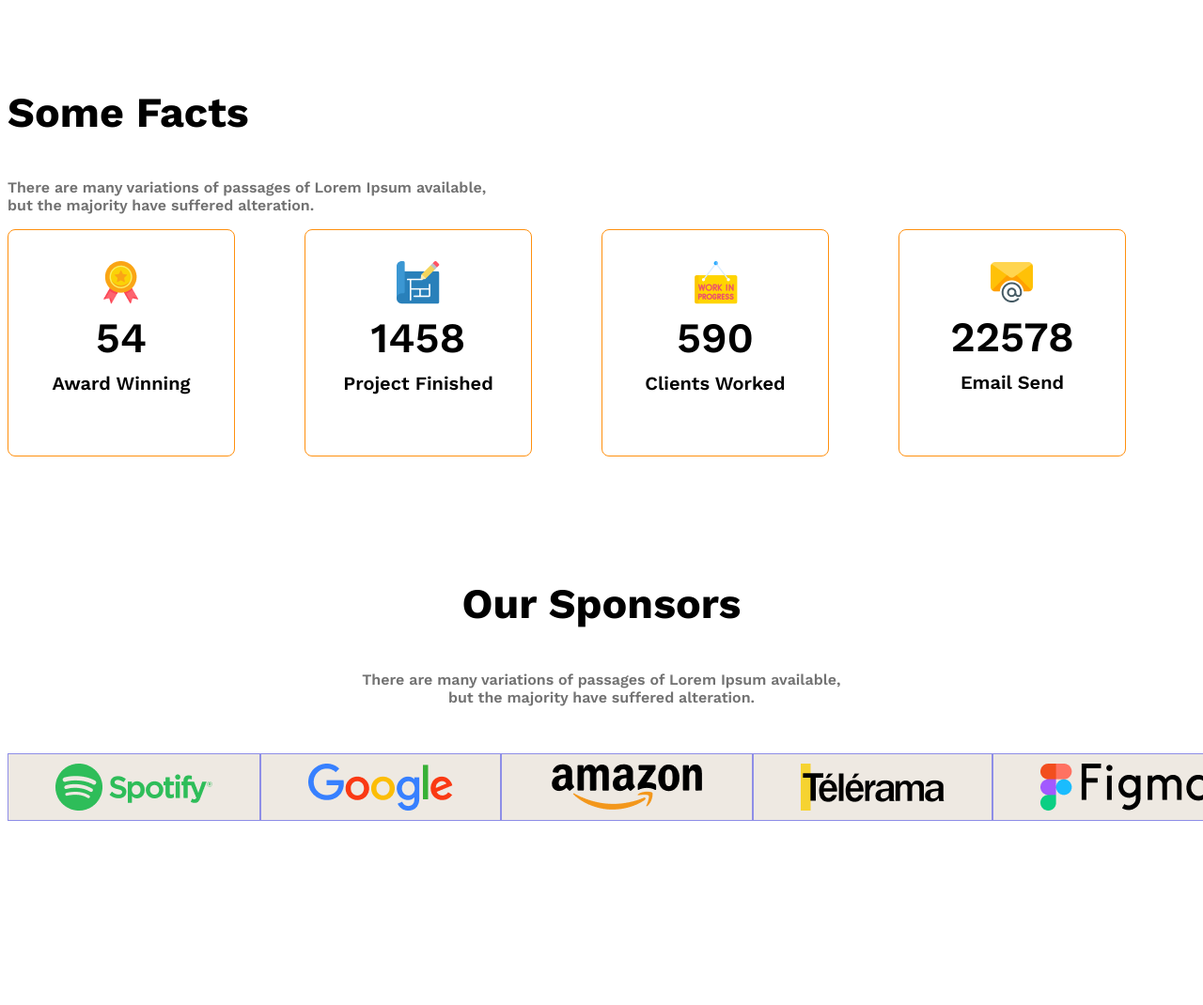
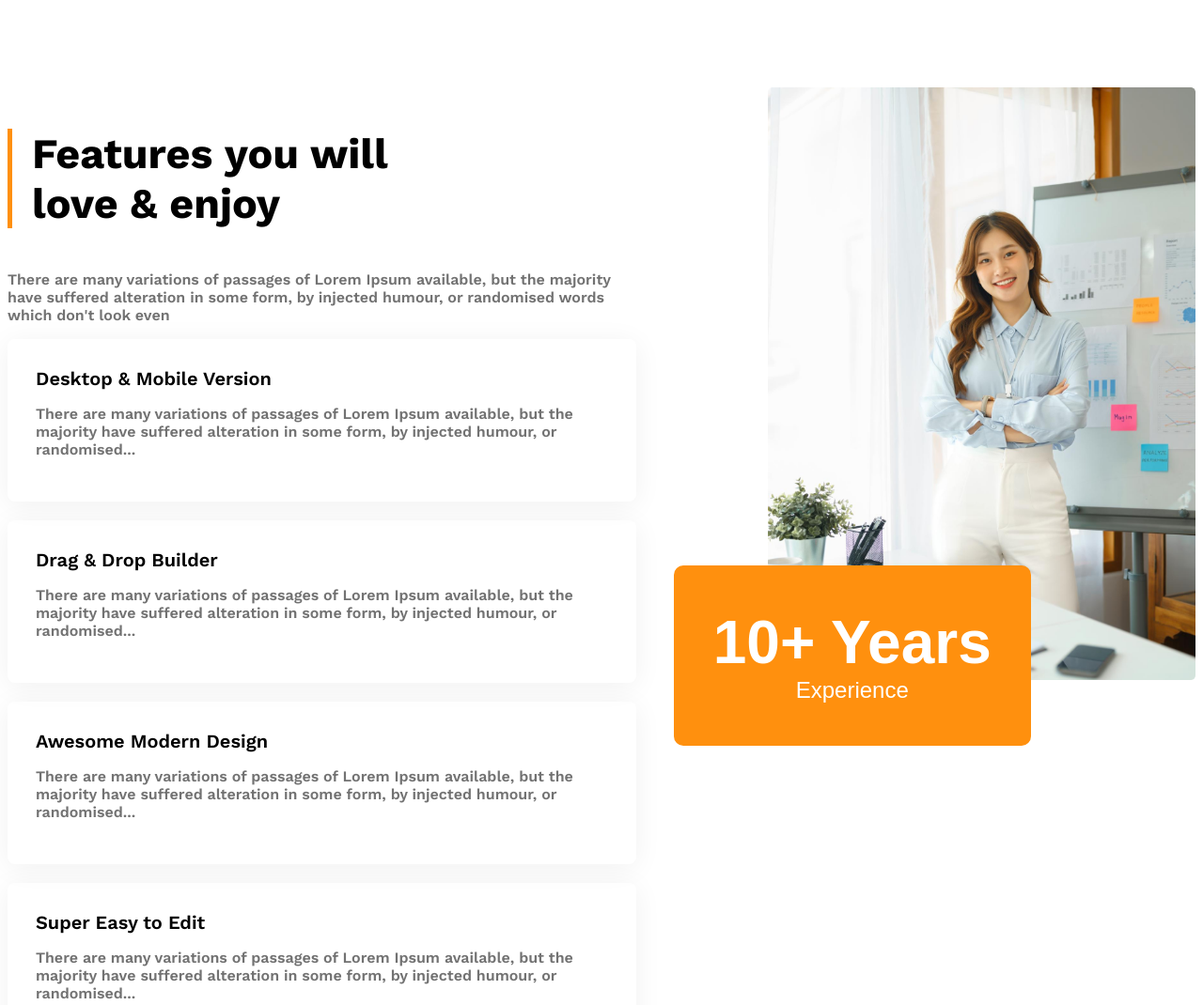
Before and after one commit to Arman-Shelby/G3-Architects-Website, a plain HTML site: page index.html in a window 1280 px wide. Shown: the part 2080-3150 px from the top of the page at 94% size. Before the commit the page ends 2962 px from the top, so only its background shows below. Drawn offline with nearby package versions, Linux system fonts and the light colour scheme.

Commit message:
Experience badge added and made features responsive

```diff
--- a/index.html
+++ b/index.html
@@ -47,6 +47,48 @@
             </div>
 
         </section>
+
+        <!-- Features Section Start -->
+         <section class="features display-flex">
+            <div>
+               <h3 id="feature-section-title" class="section-title">Features you will <br>love & enjoy</h3>
+               <p class="text-light-gray">There are many variations of passages of Lorem Ipsum available, but the majority have suffered alteration in some form, by injected humour, or randomised words which don't look even</p>
+<!-- feature card container -->
+                <div class="feature-card">
+                <h4 class="feature-title">Desktop & Mobile Version</h4>
+                <p class="text-light-gray">There are many variations of passages of Lorem Ipsum available, but the majority have suffered alteration in some form, by injected humour, or randomised...</p>
+                </div>
+
+                  <div class="feature-card">
+                <h4 class="feature-title">Drag & Drop Builder</h4>
+                <p class="text-light-gray">There are many variations of passages of Lorem Ipsum available, but the majority have suffered alteration in some form, by injected humour, or randomised...</p>
+                </div>
+
+                  <div class="feature-card">
+                <h4 class="feature-title">Awesome Modern Design</h4>
+                <p class="text-light-gray">There are many variations of passages of Lorem Ipsum available, but the majority have suffered alteration in some form, by injected humour, or randomised...</p>
+                </div>
+
+                  <div class="feature-card">
+                <h4 class="feature-title">Super Easy to Edit</h4>
+                <p class="text-light-gray">There are many variations of passages of Lorem Ipsum available, but the majority have suffered alteration in some form, by injected humour, or randomised...</p>
+                </div>
+
+
+
+            </div>
+            <div class="featured-architect">
+                <img src="images/architect.png" alt="">
+              <button id="experience-badge" class="btn-primary">
+                <span id="experience-year">10+ Years</span>
+                <br>
+                <span>Experience</span>
+              </button>
+            </div>
+
+         </section>
+
+
         <!--Some Facts -->
          <section>
             <h3 class="section-title">
--- a/styles/architect.css
+++ b/styles/architect.css
@@ -113,6 +113,48 @@ main > section{
 #quick-list{
     font-weight: 500;
 }
+/* Features section related styles */
+.features{
+    gap: 140px ;
+}
+#feature-section-title{
+   border-left: 5px solid #FF900E ;
+   padding-left: 21px;
+}
+.feature-card{
+     padding: 30px;
+     box-shadow: 0 4px 30px 0 rgba(0, 0, 0, 0.06);
+     margin-bottom: 20px;
+     border-radius: 8px;
+}
+#experience-badge{
+    padding: 45px 42px ;
+    font-size: 1.5rem;
+    font-weight: 500;
+    margin-left: -100px;
+    margin-top: -150px;
+
+}
+#experience-year{
+    font-size: 4rem;
+    font-weight: 700;
+}
+.featured-architect img{
+    width: 100%;
+}
+
+.feature-card .feature-title{
+    font-weight: 600;
+    font-size: 1.25rem;
+    margin-top: 0px;
+    margin-bottom: 0px;
+
+}
+
+
+
+
+
 /* Some facts related styles */
 .fact-card{
     border: 1px solid #FF900E;
@@ -167,8 +209,8 @@ main > section{
 @media screen and (max-width: 576px) {
     .navbar,
     .nav-links,
-     .teams
-
+    .teams,
+    .features
     {
         flex-direction: column;
     }
@@ -188,6 +230,10 @@ main > section{
     .our-features{
         margin-left: 20px;
     }
+    #experience-badge{
+        margin-top: 20px;
+        margin-left: 20px;
+    }
     .sponsor-companys{
         justify-items: center;
         gap: 50px;
@@ -200,7 +246,7 @@ main > section{
 
 /* medium sized devices */
 @media screen and (min-width: 576px) and (max-width: 992px) {
-    .teams{
+    .teams, .features{
         flex-direction: column;
     }
     .our-features{
@@ -211,4 +257,9 @@ main > section{
         gap: 50px;
         justify-items: center;
     }
+     #experience-badge{
+        margin-top: 20px;
+        margin-left: 20px;
+    }
+
 }
```
